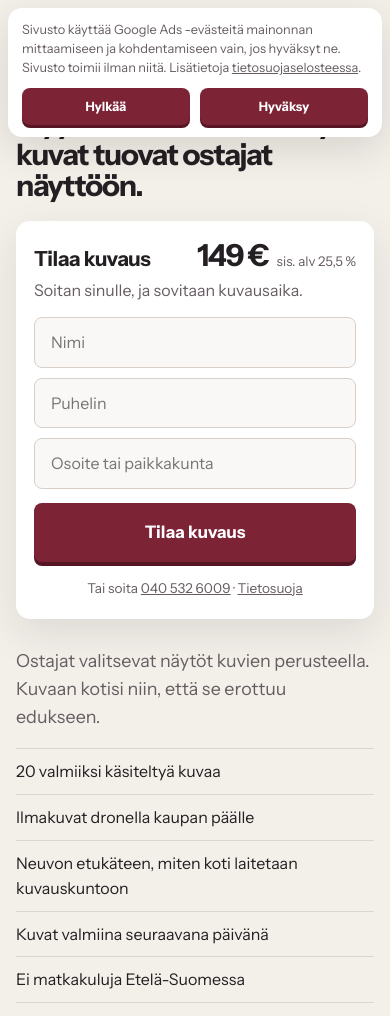
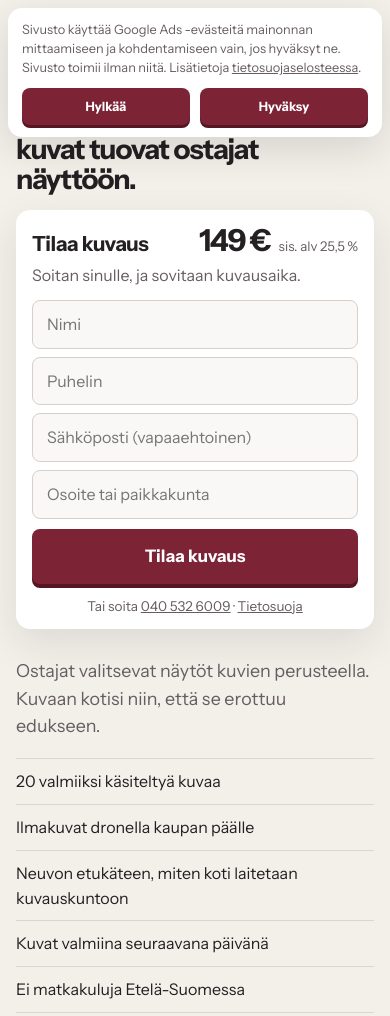
Before and after one commit to henrikjan/henrikjaner-site, a plain HTML site: page index.html in a window 390 px wide. Shown: the top 1016 px of the page. Drawn offline with Linux system fonts and the light colour scheme.

Commit message:
Add optional email field to the order form
Named email so Web3Forms sets it as reply-to. Tighter form spacing on
phones keeps the button above the fold.

Co-Authored-By: Claude Opus 5.5 <noreply@anthropic.com>

```diff
--- a/index.html
+++ b/index.html
@@ -100,13 +100,15 @@
     .boxes{columns:1}
     .bio{grid-template-columns:1fr}.bio img{max-width:180px}
     header{padding:14px 0}
-    .hero h1{font-size:1.85rem}
-    .area{margin-bottom:8px}
-    .card{padding:20px 18px}
+    .hero h1{font-size:1.75rem}
+    .area{margin-bottom:6px}
+    .card{padding:16px 16px 12px;margin-top:16px!important}
     .card h2{font-size:1.3rem}
     .card .price strong{font-size:1.9rem}
-    .card .sub{margin-bottom:14px}
-    input{padding:12px 16px}
+    .card .sub{margin-bottom:12px}
+    form{gap:8px}
+    input{padding:11px 14px}
+    form .btn{padding:14px 24px;margin:2px 0 4px}
   }
   @media(prefers-reduced-motion:reduce){*{transition:none!important;scroll-behavior:auto!important}}
 </style>
@@ -149,6 +151,8 @@
           <input id="f-name" name="Nimi" placeholder="Nimi" required autocomplete="name">
           <label class="sr" for="f-phone">Puhelin</label>
           <input id="f-phone" name="Puhelin" type="tel" placeholder="Puhelin" required autocomplete="tel">
+          <label class="sr" for="f-email">Sähköposti (vapaaehtoinen)</label>
+          <input id="f-email" name="email" type="email" placeholder="Sähköposti (vapaaehtoinen)" autocomplete="email">
           <label class="sr" for="f-addr">Osoite tai paikkakunta</label>
           <input id="f-addr" name="Osoite" placeholder="Osoite tai paikkakunta" required autocomplete="street-address">
           <button type="submit" class="btn">Tilaa kuvaus</button>
```
